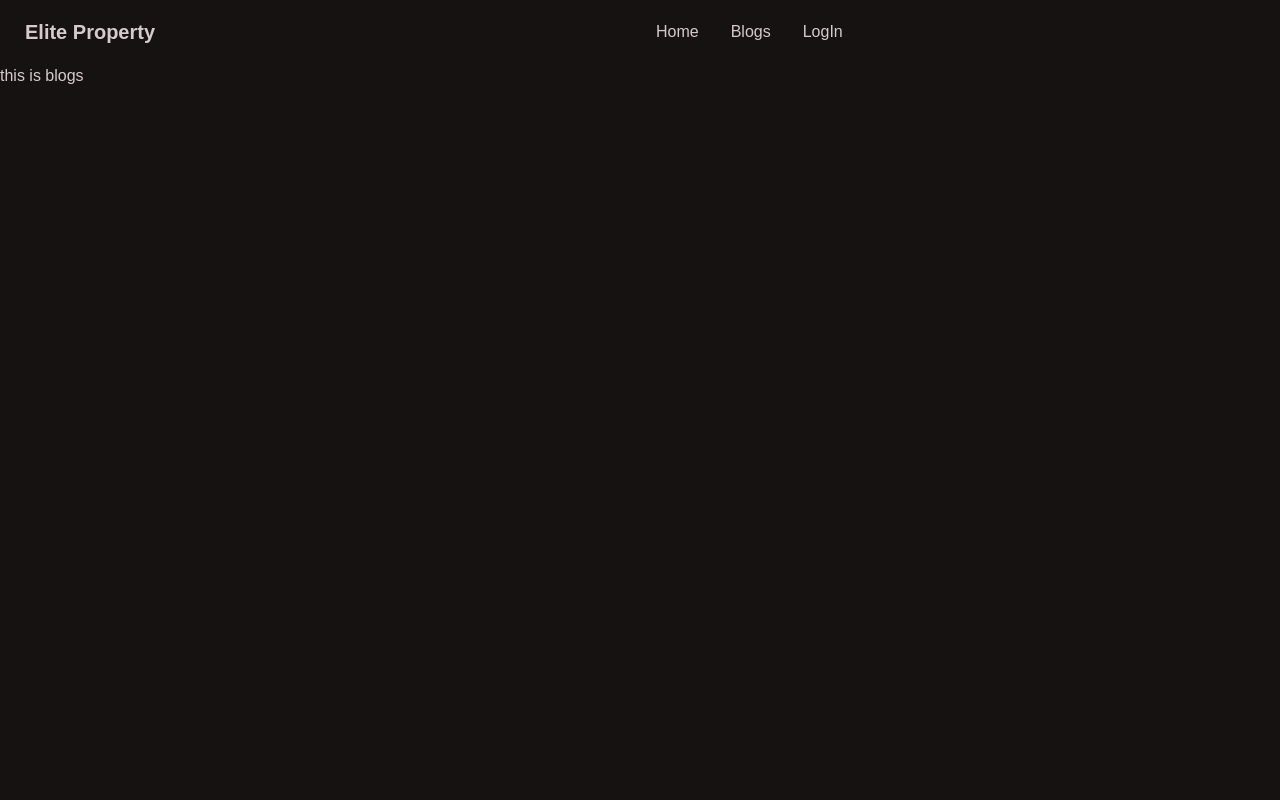
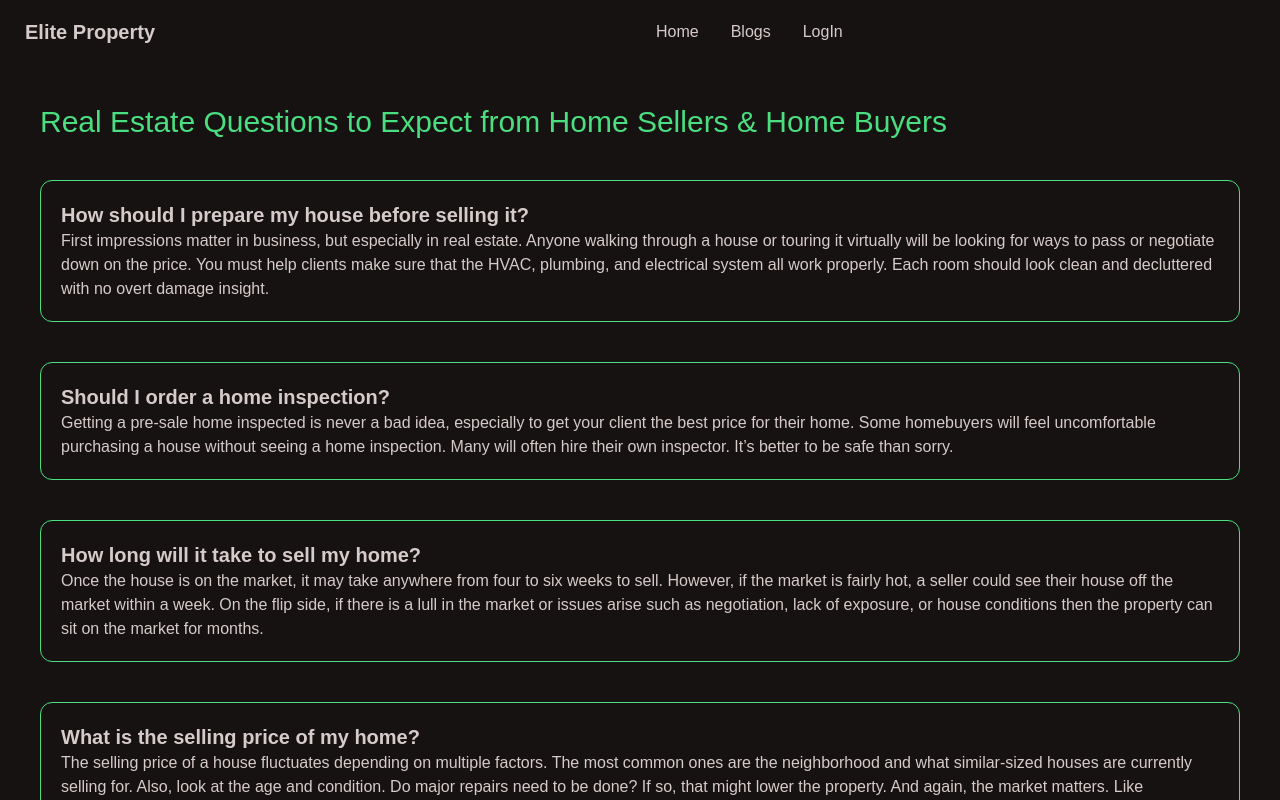
Before and after one commit to Md-Istiaq/Elite-Property, a React (Create React App) app: page /blogs in a window 1280 px wide. Shown: the top 800 px of the page. Built offline with nearby package versions, Linux system fonts and the light colour scheme.

Commit message:
blogs route  added

```diff
--- /dev/null
+++ b/public/blogs.json
@@ -0,0 +1,50 @@
+[
+    {
+        "title":"How should I prepare my house before selling it?",
+        "blog":"First impressions matter in business, but especially in real estate. Anyone walking through a house or touring it virtually will be looking for ways to pass or negotiate down on the price. You must help clients make sure that the HVAC, plumbing, and electrical system all work properly. Each room should look clean and decluttered with no overt damage insight."
+    },
+    {
+        "title":"Should I order a home inspection?",
+        "blog":"Getting a pre-sale home inspected is never a bad idea, especially to get your client the best price for their home. Some homebuyers will feel uncomfortable purchasing a house without seeing a home inspection. Many will often hire their own inspector. It’s better to be safe than sorry."
+    },
+    {
+        "title":"How long will it take to sell my home?",
+        "blog":"Once the house is on the market, it may take anywhere from four to six weeks to sell. However, if the market is fairly hot, a seller could see their house off the market within a week. On the flip side, if there is a lull in the market or issues arise such as negotiation, lack of exposure, or house conditions then the property can sit on the market for months."
+    },
+    {
+        "title":"What is the selling price of my home?",
+        "blog":"The selling price of a house fluctuates depending on multiple factors. The most common ones are the neighborhood and what similar-sized houses are currently selling for. Also, look at the age and condition. Do major repairs need to be done? If so, that might lower the property. And again, the market matters. Like everything else, home prices vary depending on supply and demand. Your job as a realtor is to best inform your clients about these different factors and accurately list their house."
+    },
+    {
+        "title":"Is there a reason my home’s assessed value differs compared to the market value?",
+        "blog":"A public tax assessor gives the assessed value for a property. This assessment typically occurs yearly for taxation purposes. The fair market value is an agreed-upon price between a willing buyer and seller. There is usually a difference between the assessed value and market value. For homeowners, the assessed value is a double-edged sword. Because, if their annual assessed value increased then their yearly taxes will also be raised. On the flip side, when selling a house it can help boost its market value."
+    },
+    {
+        "title":" What is an agent’s commission fee?",
+        "blog":"In a real estate transaction, the agent is usually paid by the seller via commission as opposed to a flat free. Typically, a real estate commission fee is 5–6% of the home’s final sale price. In many cases, both the buyer’s agent and the seller’s agent split the commission fee 50/50. Both receiving 2.5–3%. As a broker or agent, you can use this easy to use real estate commission calculator to determine your commission fee. Also, know that some real estate agencies will work at a discounted rate of around 3% or for a flat service fee. The discounted rate and flat fee can be cheaper, but can also result in a lower quality of service."
+    },
+    {
+        "title":"Are real estate prices negotiable?",
+        "blog":"Yes, almost everything in real estate is negotiable. Typically, there is a difference between a home’s list price and how much it actually sells for. The current market’s saturation will determine how much wiggle room there is for negotiation. If you’re on the buyer’s side, expect the house to be able to be purchased for less if there is a lower demand than supply in the market. Vice versa, if you’re on the seller’s side expect it to usually sell for less. That being said, you never know who else is house hunting. Sometimes people will swoop in and offer the exact asking price."
+    },
+    {
+        "title":" What is the first step in buying a home?",
+        "blog":"The absolute first step for your client is to get approved for a mortgage. Without being approved for a mortgage it will be quite difficult, if not impossible, to purchase a new home. If a potential client reaches out to you, have them go through the tenant screening process and then guide them to a reputable mortgage corporation and advisor that you trust."
+    },
+    {
+        "title":"Should I sell my current property before buying a new one?",
+        "blog":"This is a tricky question, and the answer primarily depends on one’s funds and ability to find temporary housing. If a client needs more equity to purchase a new home or meet a mortgage plan, then it is best to sell one’s current home before purchasing their next one. That being said, they will most likely need temporary housing at a friend or relatives, or by arranging a short-term rental elsewhere."
+    },
+    {
+        "title":"Should I do a home inspection?",
+        "blog":"Yes, either order a home inspection for your client or have them order one. A home inspection is one of the most vital steps when purchasing a property. A professional inspector has a keen eye for how well the house has been taken care of. The inspectors can comment on structural and cosmetic issues, along with any local code issues. Moreover, a home inspector will help you better determine the home’s value."
+    },
+    {
+        "title":"Should I do a final walk-through?",
+        "blog":"A final walk-through is not required but highly recommended. Final walk-throughs give buyers a chance to make sure nothing has changed since their initial inspection or previous visits. Also, if repairs were requested as part of the sale offer then a follow-up visit ensures all repairs are done according to the agreement and contract."
+    },
+    {
+        "title":"How does earnest money work?",
+        "blog":"Earnest money is similar to a deposit when renting a place. It is made in good faith to demonstrate to the seller that the buyer’s offer is legitimate. As a real estate agent, you should ask your client for the earnest money as a deposit in the form of a check or cash. The amount is usually 1-2% of the selling price and essentially takes the property off the market. The money also gives the buyer extra time to conduct a title search, get an inspection and property appraisal, and financing."
+    }
+]
--- a/src/Pages/Blogs/Blogs.js
+++ b/src/Pages/Blogs/Blogs.js
@@ -1,9 +1,25 @@
-import React from 'react';
+import React,{useState,useEffect} from 'react';
 
 const Blogs = () => {
+    const [blogs , setBlogs] = useState([])
+    useEffect(() =>{
+        fetch('blogs.json')
+        .then(res => res.json())
+        .then(data => setBlogs(data))
+    } ,[])
     return (
         <div>
-            <h1>this is blogs</h1>
+            <h1 className='text-3xl text-green-400 m-10 '>Real Estate Questions to Expect from Home Sellers & Home Buyers</h1>
+            <div>
+                {
+                    blogs.map(blog =>
+                        <div className='border border-green-400 m-10 p-5 rounded-xl'>
+                        <h1 className='text-xl font-bold'>{blog.title}</h1>
+                        <p>{blog.blog}</p>
+                        </div>
+                        )
+                }
+            </div>
         </div>
     );
 };
```
